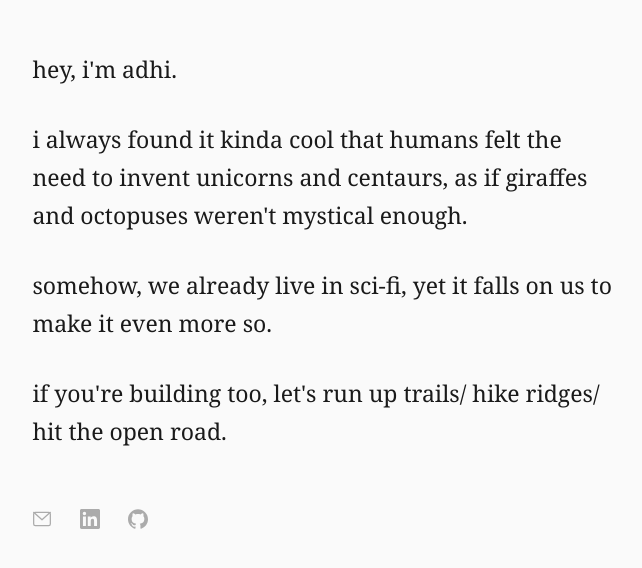
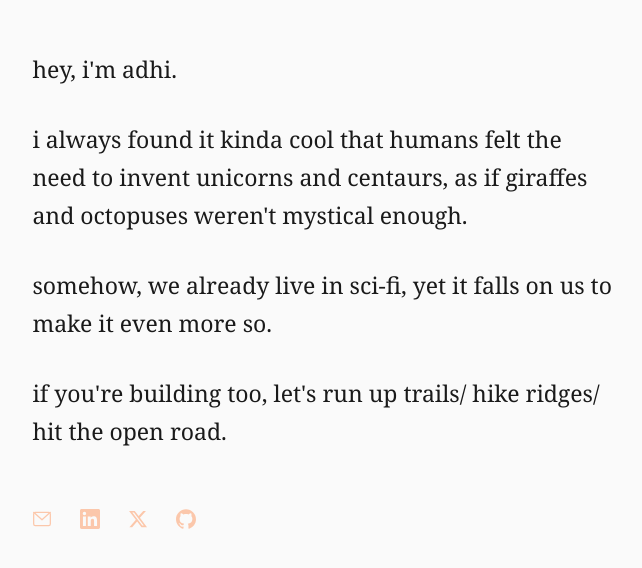
Before and after one commit to adhikrysh/adhikrish.cloud, a plain HTML site: page index.html in a window 1280 px wide. Shown: the part 110-678 px from the top of the page, without its empty margins (198-840 px from the left). Drawn offline with Linux system fonts and the light colour scheme.

Commit message:
Add X link and color icons orange
Co-Authored-By: Claude Opus 4.7 (1M context) <noreply@anthropic.com>

```diff
--- a/index.html
+++ b/index.html
@@ -40,7 +40,7 @@
     align-items: center;
   }
   .icons a {
-    color: #1a1a1a;
+    color: #FF6B1A;
     opacity: 0.35;
     transition: opacity 0.2s ease;
     display: flex;
@@ -81,6 +81,11 @@
         <path d="M20.447 20.452h-3.554v-5.569c0-1.328-.027-3.037-1.852-3.037-1.853 0-2.136 1.445-2.136 2.939v5.667H9.351V9h3.414v1.561h.046c.477-.9 1.637-1.85 3.37-1.85 3.601 0 4.267 2.37 4.267 5.455v6.286zM5.337 7.433a2.062 2.062 0 01-2.063-2.065 2.064 2.064 0 112.063 2.065zm1.782 13.019H3.555V9h3.564v11.452zM22.225 0H1.771C.792 0 0 .774 0 1.729v20.542C0 23.227.792 24 1.771 24h20.451C23.2 24 24 23.227 24 22.271V1.729C24 .774 23.2 0 22.222 0h.003z"/>
       </svg>
     </a>
+    <a href="https://x.com/adhikrysh" title="x" target="_blank" rel="noopener noreferrer">
+      <svg viewBox="0 0 24 24" fill="currentColor" stroke="none">
+        <path d="M18.244 2.25h3.308l-7.227 8.26 8.502 11.24H16.17l-5.214-6.817L4.99 21.75H1.68l7.73-8.835L1.254 2.25H8.08l4.713 6.231zm-1.161 17.52h1.833L7.084 4.126H5.117z"/>
+      </svg>
+    </a>
     <a href="https://github.com/adhikrysh" title="github" target="_blank" rel="noopener noreferrer">
       <svg viewBox="0 0 24 24" fill="currentColor" stroke="none">
         <path d="M12 .297c-6.63 0-12 5.373-12 12 0 5.303 3.438 9.8 8.205 11.385.6.113.82-.258.82-.577 0-.285-.01-1.04-.015-2.04-3.338.724-4.042-1.61-4.042-1.61C4.422 18.07 3.633 17.7 3.633 17.7c-1.087-.744.084-.729.084-.729 1.205.084 1.838 1.236 1.838 1.236 1.07 1.835 2.809 1.305 3.495.998.108-.776.417-1.305.76-1.605-2.665-.3-5.466-1.332-5.466-5.93 0-1.31.465-2.38 1.235-3.22-.135-.303-.54-1.523.105-3.176 0 0 1.005-.322 3.3 1.23.96-.267 1.98-.399 3-.405 1.02.006 2.04.138 3 .405 2.28-1.552 3.285-1.23 3.285-1.23.645 1.653.24 2.873.12 3.176.765.84 1.23 1.91 1.23 3.22 0 4.61-2.805 5.625-5.475 5.92.42.36.81 1.096.81 2.22 0 1.606-.015 2.896-.015 3.286 0 .315.21.69.825.57C20.565 22.092 24 17.592 24 12.297c0-6.627-5.373-12-12-12"/>
```
